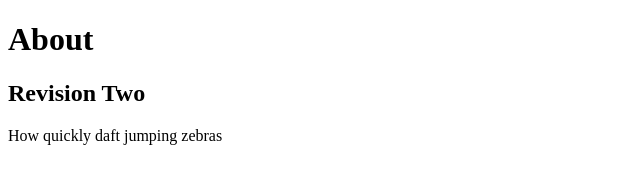
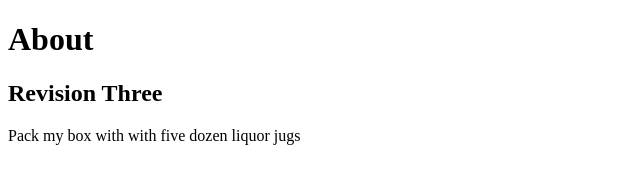
Before and after one commit to raspnotification/tutogit, a plain HTML site: page index.html in a window 1280 px wide. Shown: the whole page, without its empty margins (0-640 px from the left). Drawn offline with Linux system fonts and the light colour scheme.

Commit message:
revision three

```diff
--- a/index.html
+++ b/index.html
@@ -8,7 +8,7 @@
 </head>
 <body>
     <h1>About</h1>
-    <h2>Revision Two</h2>
-    <p>How quickly daft jumping zebras</p>
+    <h2>Revision Three</h2>
+    <p>Pack my box with with five dozen liquor jugs</p>
 </body>
 </html>
```
